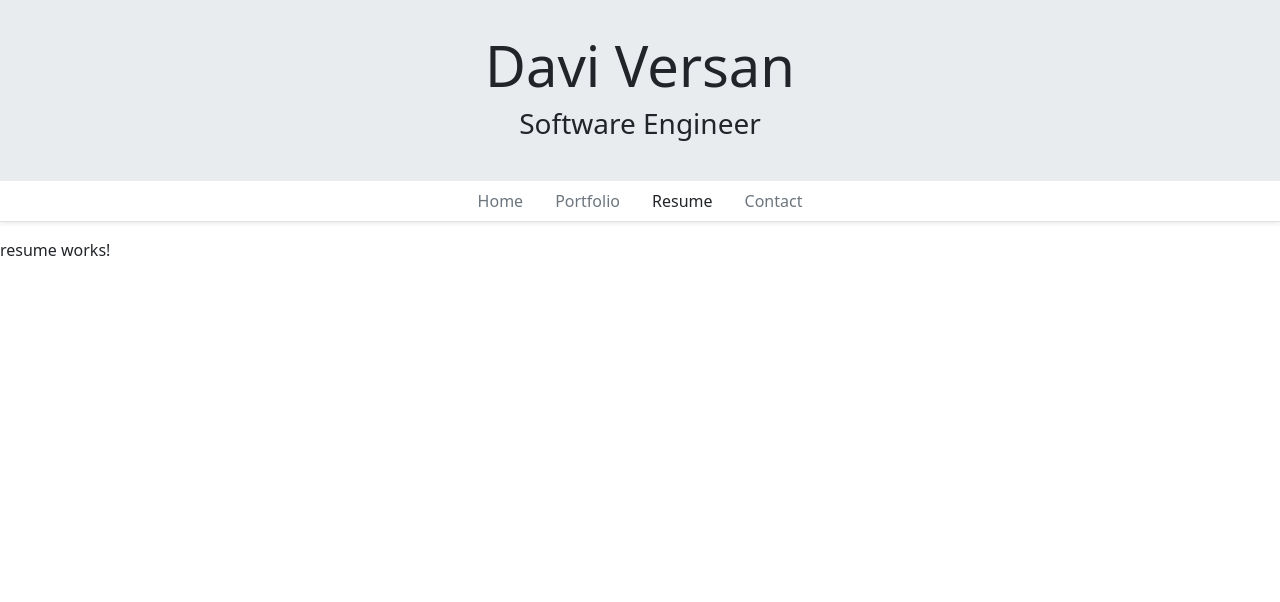
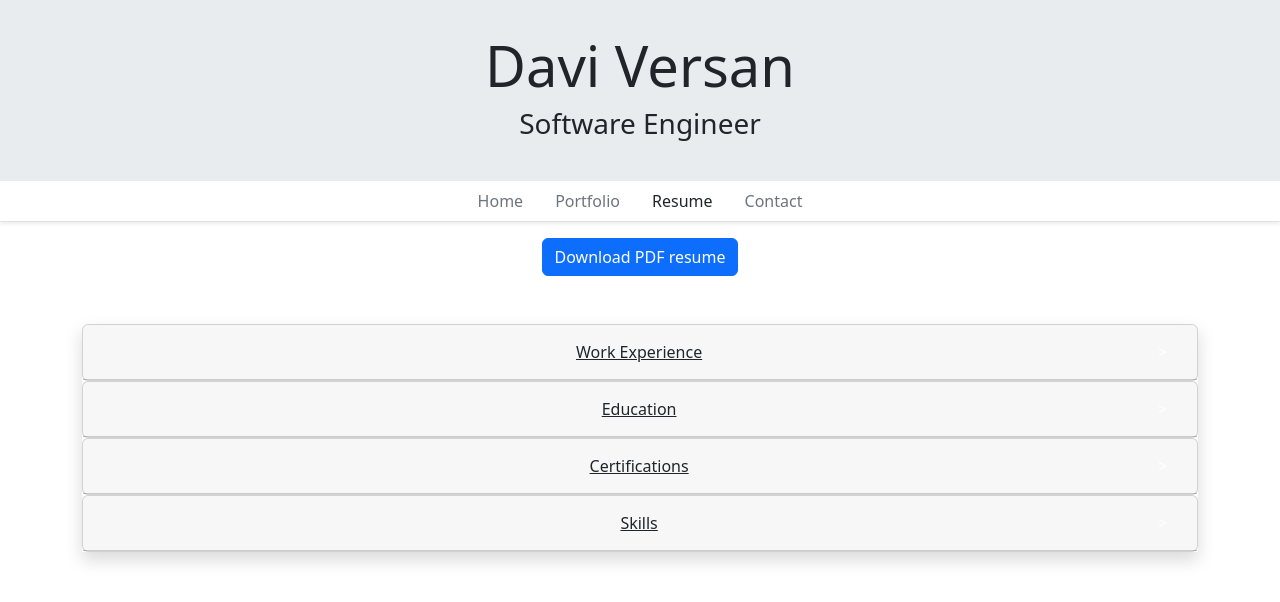
Before and after one commit to daviversan/angular_web_portfolio, an Angular app in the folder angular_app/: page /resume in a window 1280 px wide. Shown: the top 602 px of the page. Built offline with nearby package versions, Linux system fonts and the light colour scheme.

Commit message:
v14_pending

```diff
--- a/angular_app/src/app/app.module.ts
+++ b/angular_app/src/app/app.module.ts
@@ -16,6 +16,7 @@ import { ProjectModalComponent } from './project-modal/project-modal.component';
 import { CarouselModule } from 'ngx-bootstrap/carousel';
 import { CollapseModule } from 'ngx-bootstrap/collapse';
 import { FormsModule } from '@angular/forms';
+import { AccordionModule } from 'ngx-bootstrap/accordion';
 
 @NgModule({
   declarations: [
@@ -36,6 +37,7 @@ import { FormsModule } from '@angular/forms';
     ModalModule.forRoot(),
     CarouselModule.forRoot(),
     CollapseModule.forRoot(),
+    AccordionModule.forRoot(),
     FormsModule
   ],
   providers: [
--- a/angular_app/src/app/resume/resume.component.css
+++ b/angular_app/src/app/resume/resume.component.css
@@ -0,0 +1,7 @@
+accordion0-group::ng-deep .btn-link {
+    color: white;
+}
+
+accordion0-group::ng-deep .card-header {
+    color: #007bff;
+}
--- a/angular_app/src/app/resume/resume.component.html
+++ b/angular_app/src/app/resume/resume.component.html
@@ -1 +1,61 @@
-<p>resume works!</p>
+<div class="container text-center">
+    <button (click)="DonwloadFile()" class="btn btn-primary mb-5 shadow-border">Download PDF resume</button>
+
+
+    <div class="pd-2">
+        <accordion [isAnimated]="true" class="shadow">
+            <accordion-group [(isOpen)]="isWorkExperienceOpen">
+                <button class="btn btn-block justify-content-between d-flex w-100" accordion-heading>
+                    <div style="visibility: hidden;">></div>
+                    <div class="btn-link">Work Experience</div>
+
+                    <div style="width: 10.95px;">
+                        <div *ngIf="!isWorkExperienceOpen" style="color: white;">></div>
+                        <div *ngIf="isWorkExperienceOpen" style="color: white;">v</div>
+                    </div>
+                </button>
+
+            </accordion-group>
+
+            <accordion-group [(isOpen)]="isEducationOpen">
+                <button class="btn btn-block justify-content-between d-flex w-100" accordion-heading>
+                    <div style="visibility: hidden;">></div>
+                    <div class="btn-link">Education</div>
+
+                    <div style="width: 10.95px;">
+                        <div *ngIf="!isEducationOpen" style="color: white;">></div>
+                        <div *ngIf="isEducationOpen" style="color: white;">v</div>
+                    </div>
+                </button>
+
+            </accordion-group>
+
+            <accordion-group [(isOpen)]="isCertificationsOpen">
+                <button class="btn btn-block justify-content-between d-flex w-100" accordion-heading>
+                    <div style="visibility: hidden;">></div>
+                    <div class="btn-link">Certifications</div>
+
+                    <div style="width: 10.95px;">
+                        <div *ngIf="!isCertificationsOpen" style="color: white;">></div>
+                        <div *ngIf="isCertificationsOpen" style="color: white;">v</div>
+                    </div>
+                </button>
+
+            </accordion-group>
+
+            <accordion-group [(isOpen)]="isSkillsOpen">
+                <button class="btn btn-block justify-content-between d-flex w-100" accordion-heading>
+                    <div style="visibility: hidden;">></div>
+                    <div class="btn-link">Skills</div>
+
+                    <div style="width: 10.95px;">
+                        <div *ngIf="!isSkillsOpen" style="color: white;">></div>
+                        <div *ngIf="isSkillsOpen" style="color: white;">v</div>
+                    </div>
+                </button>
+
+            </accordion-group>
+        </accordion>
+    </div>
+
+</div>
--- a/angular_app/src/app/resume/resume.component.ts
+++ b/angular_app/src/app/resume/resume.component.ts
@@ -1,4 +1,4 @@
-import { Component } from '@angular/core';
+import { Component, Renderer2 } from '@angular/core';
 import { Title } from '@angular/platform-browser';
 
 @Component({
@@ -9,7 +9,21 @@ import { Title } from '@angular/platform-browser';
 })
 export class ResumeComponent {
 
- constructor(private titleService: Title) {
+  isWorkExperienceOpen: boolean = false;
+  isEducationOpen: boolean = false;
+  isCertificationsOpen: boolean = false;
+  isSkillsOpen: boolean = false;
+
+ constructor(private titleService: Title, private renderer: Renderer2) {
      this.titleService.setTitle('Davi Versan - Resume');
    }
+
+   DonwloadFile() {
+    const link = this.renderer.createElement('a');
+    link.setAttribute('target', '_blank');
+    link.setAttribute('href', 'https://www.mediafire.com/file/tnu6m0xjckumv82/Versan-Davi-CV-en.pdf/file');
+    link.setAttribute('download', 'Davi_Versan_Resume.pdf');
+    link.click();
+    link.remove();
+   }
 }
```
Also changed, not shown: 1 other file (tests, documents, lock files or other folders).
